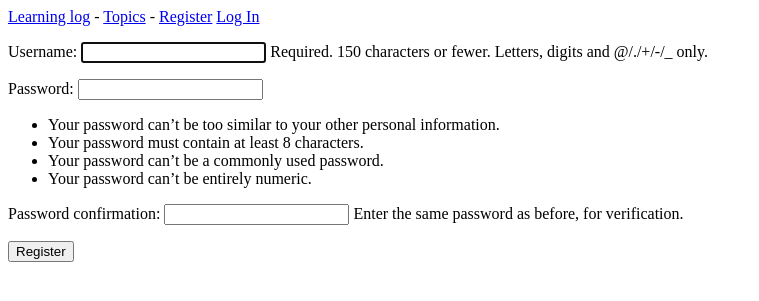
After one commit to Lyazi-Patrick/Learning-Patlogs, a Django app: page /users/register/ in a window 1280 px wide. The commit adds this page. Shown: the top 301 px of the page, without its empty margins (0-759 px from the left). Run offline with Django 5.2, Linux system fonts and the light colour scheme.

Commit message:
modified most of the files to ensure thst logout works properly and also to ensure that users are connected to their data

```diff
--- a/learning_loG/settings.py
+++ b/learning_loG/settings.py
@@ -127,3 +127,8 @@ STATIC_URL = 'static/'
 # https://docs.djangoproject.com/en/5.1/ref/settings/#default-auto-field
 
 DEFAULT_AUTO_FIELD = 'django.db.models.BigAutoField'
+
+#My settings
+LOGIN_URL = 'users:login'
+
+LOGOUT_REDIRECT_URL = '/'
--- a/learning_logs/models.py
+++ b/learning_logs/models.py
@@ -1,10 +1,12 @@
 from django.db import models
+from django.contrib.auth.models import User
 
 # Create your models here.
 class Topic(models.Model):
     """A topic the user is learning About."""
     text = models.CharField(max_length=200)#attr CharField is made up of characters or texts
     date_added = models.DateTimeField(auto_now_add=True)#sets date to current time
+    owner = models.ForeignKey(User, on_delete=models.CASCADE)
 
     def __str__(self):#returns a string stored in the text attribute
         """Return a string representation of the model."""
--- a/learning_logs/templates/learning_logs/base.html
+++ b/learning_logs/templates/learning_logs/base.html
@@ -2,9 +2,17 @@
     <a href="{% url 'learning_logs:index'%}">Learning log</a> -
     <a href="{% url 'learning_logs:topics' %}">Topics</a> -
     {% if user.is_authenticated %}
-        Hello, {{ user.name }}.
-        <a href="{% url 'users:logout' %}">Log Out</a>
+        Hello, {{ user.username }}.
+        <form method="POST" action="{% url 'users:logout' %}" style="display:inline;">
+    {% csrf_token %}
+    <button type="submit" style="background:none; border:none; padding:0; margin:0; color:blue; text-decoration:underline; cursor:pointer;">
+        Log Out
+    </button>
+</form>
+
+
     {% else %}
+        <a href="{% url 'users:register' %}">Register</a>
         <a href="{% url 'users:login' %}">Log In</a>
     {% endif %}
 </p>
--- /dev/null
+++ b/users/templates/registration/register.html
@@ -0,0 +1,12 @@
+{% extends "learning_logs/base.html" %}
+
+{% block content %}
+    <form method="post" action="{% url 'users:register' %}">
+        {% csrf_token %}
+        {{ form.as_p }}
+
+        <button name="submit">Register</button>
+        <input type="hidden" name="next" value="{% url 'learning_logs:index'}">
+    </form>
+
+{% endblock content %}
--- a/users/urls.py
+++ b/users/urls.py
@@ -1,8 +1,11 @@
 """Defines URL patterns for users"""
 from django.urls import path, include
+from . import views
 
 app_name = 'users'
 urlpatterns = [
     #Include default auth urls.
     path('',include('django.contrib.auth.urls')),
+    #Registration page
+    path('register/',views.register, name='register'),
 ]
--- a/users/views.py
+++ b/users/views.py
@@ -1,3 +1,25 @@
-from django.shortcuts import render
+from django.shortcuts import render, redirect
+from django.contrib.auth import login
+from django.contrib.auth.forms import UserCreationForm
+
+def register(request):
+    """Register a new User"""
+    if request.method != 'POST':
+        #Display blank registration form.
+        form = UserCreationForm()
+        return render(request, 'registration/register.html',{'form':form})
+    else:
+        #Process completed form
+        form = UserCreationForm(data = request.POST)
+
+        if form.is_valid():
+            new_user = form.save()
+            #Log the usger in and then redirect to home page.
+            login(request, new_user)
+            return redirect('learning_logs:index')
+
+        #Display a blank or invalid form.
+        context = {'form':form}
+        return render(request, 'registration/register.html', context)
 
 # Create your views here.
```
Also changed, not shown: learning_logs/views.py (+6 -1 lines), db.sqlite3.
